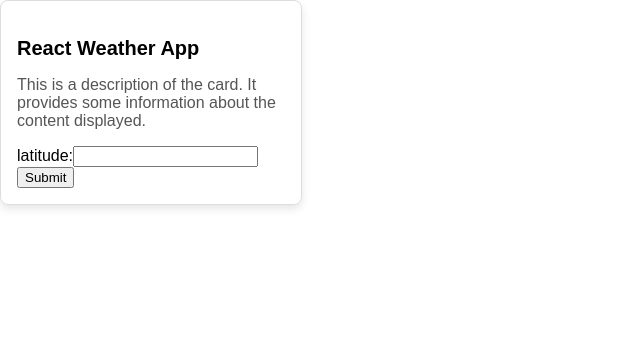
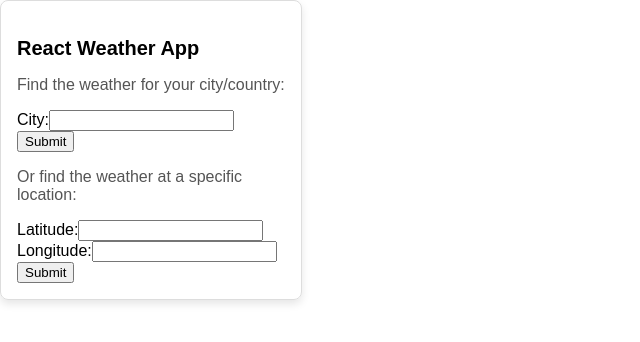
Before and after one commit to dwalsh4534/weather-client, a React (Create React App) app: page / in a window 1280 px wide. Shown: the top 342 px of the page, without its empty margins (0-640 px from the left). Built offline with nearby package versions, Linux system fonts and the light colour scheme.

Commit message:
added weather by city functionality

```diff
--- a/src/components/WeatherCard/WeatherCard.css
+++ b/src/components/WeatherCard/WeatherCard.css
@@ -7,31 +7,26 @@
     font-family: Arial, sans-serif;
   }
 
-  /* Card image */
   .card img {
     width: 100%;
     height: auto;
   }
 
-  /* Card content */
   .card-content {
     padding: 16px;
   }
 
-  /* Card title */
   .card-title {
     font-size: 1.25em;
     margin-bottom: 8px;
     font-weight: bold;
   }
 
-  /* Card description */
   .card-description {
     font-size: 1em;
     color: #555;
   }
 
-  /* Card button */
   .card-button {
     display: inline-block;
     margin-top: 12px;
--- a/src/components/WeatherCard/WeatherCard.js
+++ b/src/components/WeatherCard/WeatherCard.js
@@ -2,61 +2,95 @@ import React, { useState } from 'react';
 import axios from 'axios';
 import './WeatherCard.css';
 
+function WeatherCard() {
+  const [latitudeInput, setLatitudeInput] = useState('');
+  const [longitudeInput, setLongitudeInput] = useState('');
+  const [cityInput, setCityInput] = useState('');
 
-function WeatherCard() {
-  const [inputValue, setInputValue] = useState('');
-  const [responseData, setResponseData] = useState(null);
+  const [coordinatesResponseData, setCoordinatesResponseData] = useState(null);
 
-  const handleChange = (event) => {
-    // Access the value of the input field
-    const newValue = event.target.value;
-    setInputValue(newValue); // Update the state with the new value
+  const handleLatitudeChange = (event) => setLatitudeInput(event.target.value);
+  const handleLongitudeChange = (event) => setLongitudeInput(event.target.value);
+  const handleCityChange = (event) => setCityInput(event.target.value);
+
+  const fetchWeatherForCity = async (latitude, longitude) => {
+    try {
+      const response = await axios.post(
+        'http://localhost:3001/coordinates_weather',
+        { latitude, longitude },
+        { headers: { 'Content-Type': 'application/x-www-form-urlencoded' } }
+      );
+      setCoordinatesResponseData(response.data);
+    } catch (error) {
+      console.error('Error fetching weather data:', error);
+      alert('Error: Unable to fetch weather data.');
+    }
   };
 
-const handleSubmit = async (event) => {
+  const handleCitySubmit = async (event) => {
     event.preventDefault();
 
     try {
-        const response = await axios.post('http://localhost:3001/current_weather', {
-            latitude: inputValue,
-            longitude: "100"
-        }, {
-          headers: {
-            'Content-Type': 'application/x-www-form-urlencoded'
+      const response = await axios.get(
+        `https://geocoding-api.open-meteo.com/v1/search?name=${cityInput}&language=en&format=json`,
+        { headers: { 'Content-Type': 'application/json' } }
+      );
+      const cityData = response.data;
+
+      if (cityData.results && cityData.results[0]) {
+        const latitude = cityData.results[0].latitude;
+        const longitude = cityData.results[0].longitude;
+        fetchWeatherForCity(latitude, longitude);
+      } else {
+        alert('City not found.');
       }
-        });
-        setResponseData(response.data);
     } catch (error) {
-        console.error('Error during Axios request:', error);
-        alert('Error: Unable to fetch weather data.'); // Optional: show an alert to the user
+      console.error('Error fetching location data:', error);
+      alert('Error: Unable to fetch location data.');
     }
-}
+  };
+
+  const handleCoordinatesSubmit = async (event) => {
+    event.preventDefault();
+    fetchWeatherForCity(latitudeInput, longitudeInput);
+  };
 
   return (
     <div className="card">
       <div className="card-content">
         <h3 className="card-title">React Weather App</h3>
-      <p className="card-description">This is a description of the card. It provides some information about the content displayed.</p>
-      <form action="/current_weather" method="POST" onSubmit={handleSubmit}>
-      <div>
-        <label>latitude:</label>
-        <input type="text" name="latitude" value={inputValue} onChange={handleChange}></input>
-      </div>
+
+        <p className="card-description">Find the weather for your city/country:</p>
+        <form action="/city_weather" method="POST" onSubmit={handleCitySubmit}>
+          <label>City:</label>
+          <input type="text" name="city" value={cityInput} onChange={handleCityChange}></input>
+          <br />
           <button type="submit">Submit</button>
         </form>
 
-      {responseData && (<div>
-      <h1>test</h1>
+        <p className="card-description">Or find the weather at a specific location:</p>
+        <form action="/coordinates_weather" method="POST" onSubmit={handleCoordinatesSubmit}>
+          <label>Latitude:</label>
+          <input type="text" name="latitude" value={latitudeInput} onChange={handleLatitudeChange}></input>
+          <br />
+          <label>Longitude:</label>
+          <input type="text" name="longitude" value={longitudeInput} onChange={handleLongitudeChange}></input>
+          <button type="submit">Submit</button>
+        </form>
+
+        {coordinatesResponseData && (
+          <div>
+            <h1>Weather Data</h1>
             <ul>
-      <li>Your temperature: {responseData.current_weather.temperature} </li>
-      <li>Your windspeed: </li>
+              <li>Temperature: {coordinatesResponseData.current_weather.temperature}</li>
+              <li>Windspeed: {coordinatesResponseData.current_weather.windspeed}</li>
+              <li>Wind Direction: {coordinatesResponseData.current_weather.winddirection}</li>
             </ul>
-    </div>)}
-
+          </div>
+        )}
       </div>
     </div>
   );
 }
 
-
 export default WeatherCard;
```
Lines whose indentation alone changed are shown as unchanged.
